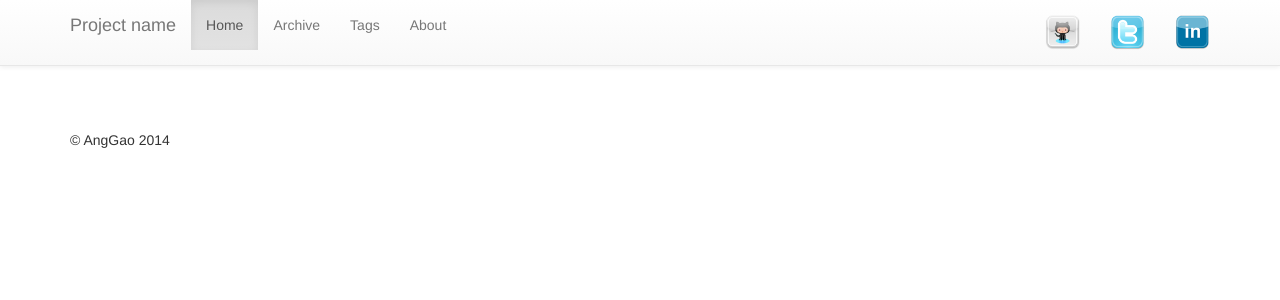
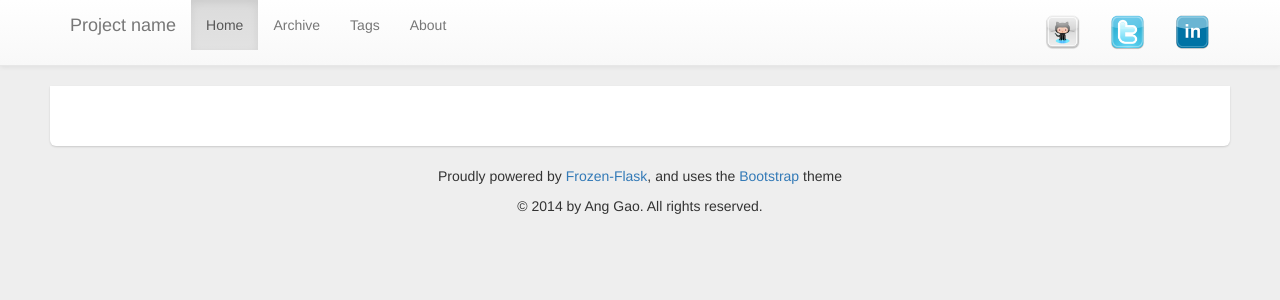
Before and after one commit to anggao/albatross, a Flask app: template templates/post.html in a window 1280 px wide. Shown: the top 300 px of the page. Run offline with Flask 2, Linux system fonts and the light colour scheme; the template is opened without the code that fills it, so the values that code supplies are empty; parts of the project's set-up code (start-up, migrations or seed data) failed here and were passed over; some libraries are stand-ins or nearby versions.

Commit message:
refine blog posts list layout

```diff
--- a/static/css/custom.css
+++ b/static/css/custom.css
@@ -1,3 +1,7 @@
+body {
+background-color: #eee;
+}
+
 #social li a img {
     height: 35px;
     width: 35px;
@@ -22,3 +26,8 @@
      -moz-box-shadow: 0 1px 2px rgba(0,0,0,.15);
           box-shadow: 0 1px 2px rgba(0,0,0,.15);
 }
+
+
+.blog-post {
+  margin-bottom: 5px;
+}
--- a/templates/base.html
+++ b/templates/base.html
@@ -64,11 +64,15 @@
     </div>
 
     <div class="container">
+      <div class="content">
       {% block content %}{% endblock content %}
+      </div>
 
-      <div class="footer">
-        <p>© AngGao 2014</p>
-      </div>
+      <footer>
+        <p>Proudly powered by <a href="https://pythonhosted.org/Frozen-Flask/">Frozen-Flask</a>, and uses the <a href="http://getbootstrap.com/">Bootstrap</a> theme</p>
+        <p>© 2014 by Ang Gao. All rights reserved.</p>
+      </footer>
+
     </div><!-- /.container -->
 
     <!-- Bootstrap core JavaScript
--- a/templates/post.html
+++ b/templates/post.html
@@ -16,7 +16,7 @@
   </div>
 
   <!-- Content -->
-  <div id="content">
+  <div id="post-content">
     {{ post.html|safe }}
   </div>
 {% endblock content %}
```
Also changed, not shown: templates/index.html (+17 -21 lines).
